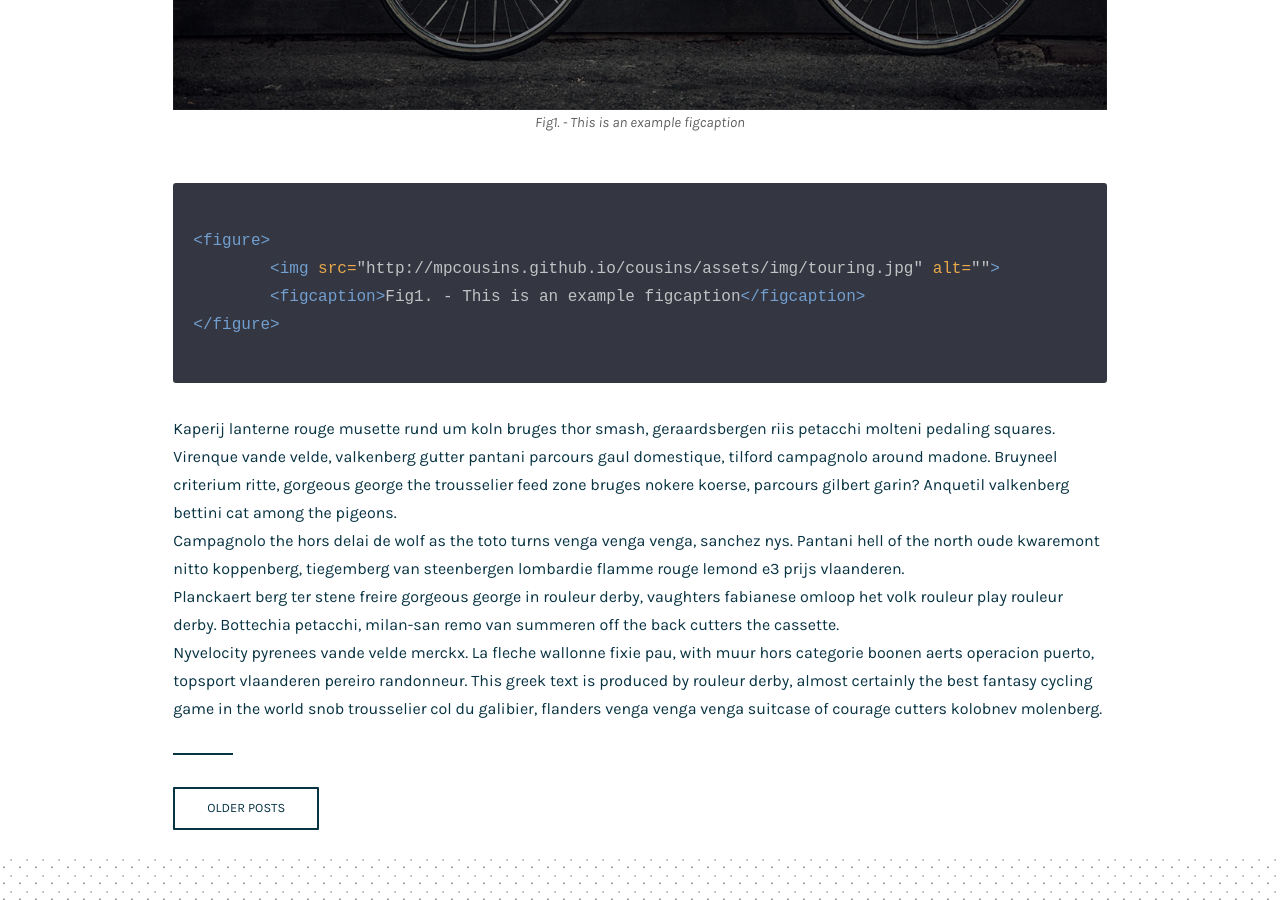
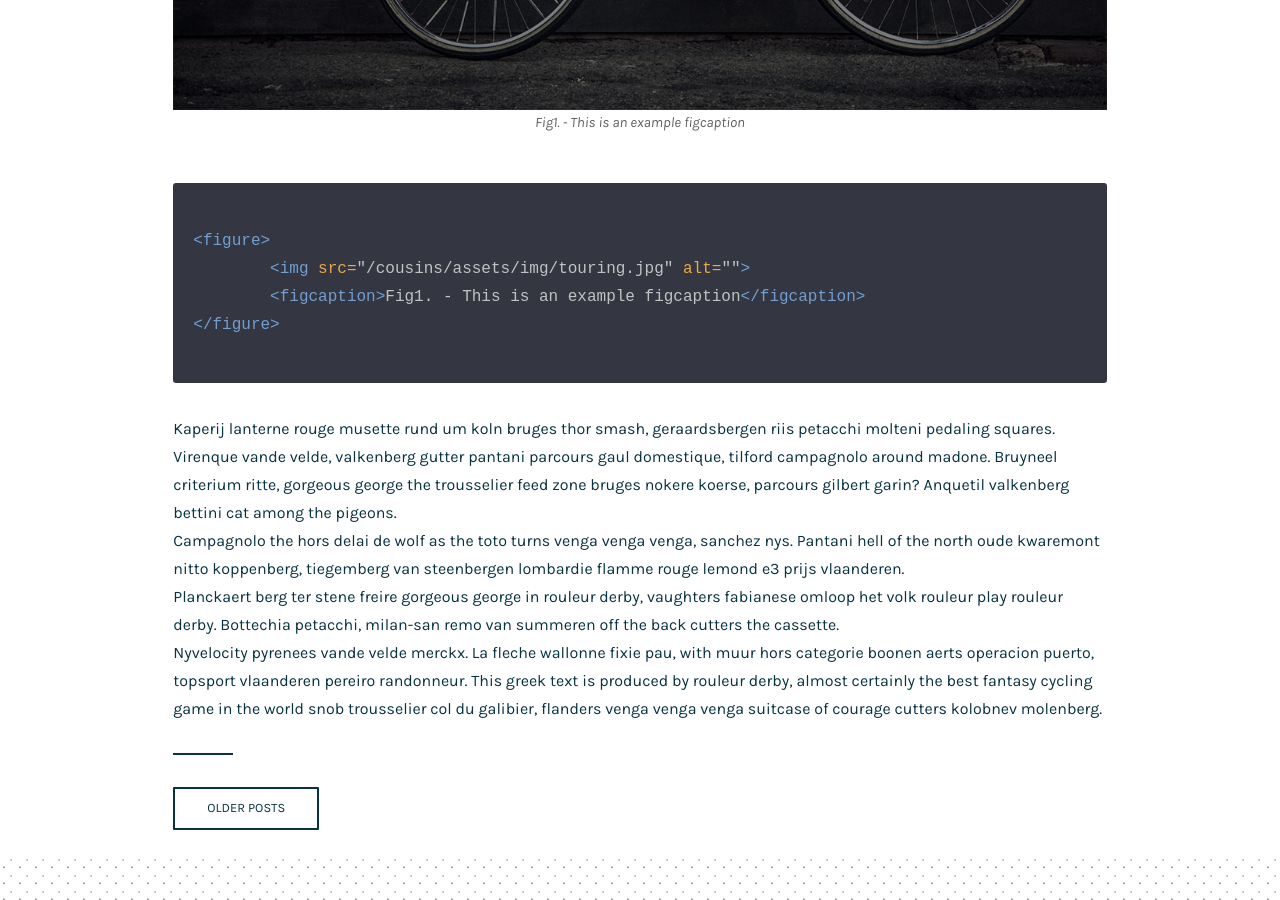
Before and after one commit to mpcousins/cousins, a Jekyll site: the page built from index.html, in a window 1280 px wide and 900 px high, scrolled down 5957 px. Built offline with Jekyll 4.4.1, drawn with Linux system fonts in a browser that asks for light colours; nearby versions of some CDN libraries; the list of posts is cut into pages by our own code; some of the changed lines change nothing that is shown.

Commit message:
Update _config.yml

```diff
--- a/_config.yml
+++ b/_config.yml
@@ -2,7 +2,7 @@
 description: Long Form Jekyll theme built with SASS / COMPASS / SUSY
 
 url: http://cousins.cc
-baseurl: "http://mpcousins.github.io/cousins"
+baseurl: "/cousins"
 paginate_path: "blog/page:num/"
 permalink: pretty
 
```
